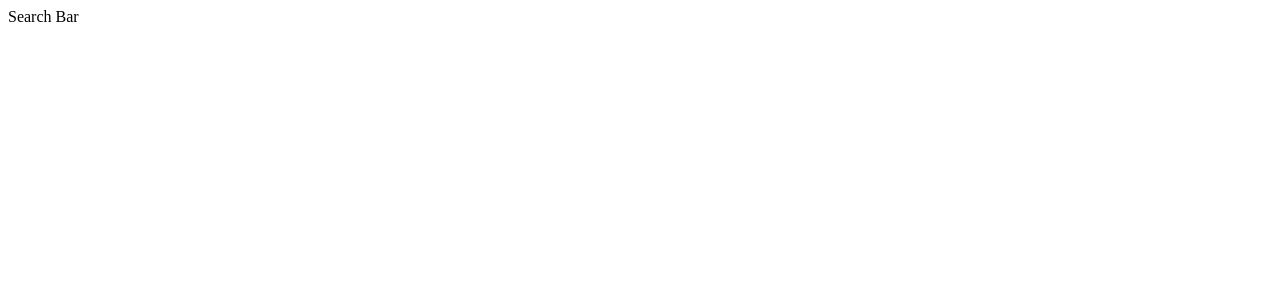
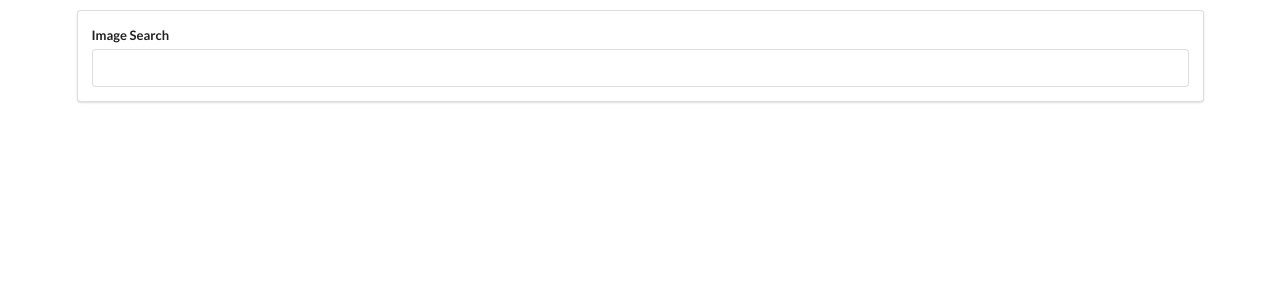
Before and after one commit to mightnent/learn_react, a React (Create React App) app in the folder pics/: page / in a window 1280 px wide. Shown: the top 300 px of the page. Built offline with nearby package versions, Linux system fonts and the light colour scheme.

Commit message:
passing props between parent and child

```diff
--- a/pics/public/index.html
+++ b/pics/public/index.html
@@ -15,6 +15,7 @@
       user's mobile device or desktop. See https://developers.google.com/web/fundamentals/web-app-manifest/
     -->
     <link rel="manifest" href="%PUBLIC_URL%/manifest.json" />
+    <link rel="stylesheet" href="https://cdnjs.cloudflare.com/ajax/libs/semantic-ui/2.4.1/semantic.min.css">
     <!--
       Notice the use of %PUBLIC_URL% in the tags above.
       It will be replaced with the URL of the `public` folder during the build.
--- a/pics/src/components/App.js
+++ b/pics/src/components/App.js
@@ -1,12 +1,20 @@
 import React from 'react';
 import SearchBar from './SearchBar';
 
-const App = () =>{
-    return (
-        <div>
-            <SearchBar/>
-        </div>
-    );
-};
+class App extends React.Component{
+
+    onSearchSubmit = (term) =>{
+        console.log(term);
+    };
+
+    render(){
+        return (
+            <div className="ui container" style={{marginTop:'10px'}}>
+                <SearchBar onSearchSubmit={this.onSearchSubmit}/>
+            </div>
+        );
+    };
+
+}
 
 export default App;
--- a/pics/src/components/SearchBar.js
+++ b/pics/src/components/SearchBar.js
@@ -1,11 +1,29 @@
 import React from 'react';
 
 class SearchBar extends React.Component{
+
+    state = { term : ''};
+
+    onFormSubmit = (event) => {
+        event.preventDefault();
+        this.props.onSearchSubmit(this.state.term);
+    }
+
     render(){
         return(
-            <div>Search Bar</div>
+            <div className="ui segment">
+                <form onSubmit={this.onFormSubmit} className="ui form">
+                    <div className="field">
+                        <label>Image Search</label>
+                        <input type="text"
+                            value={this.state.term}
+                            onChange={e => this.setState({term:e.target.value})}
+                        />
+                    </div>
+                </form>
+            </div>
         );
     };
-};
+}
 
 export default SearchBar;
```
